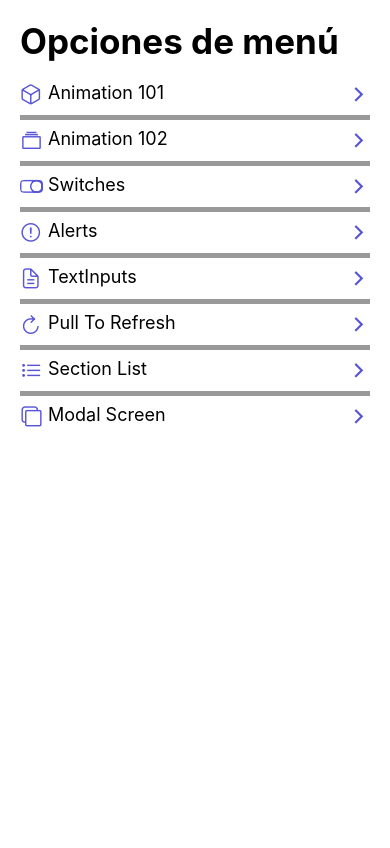
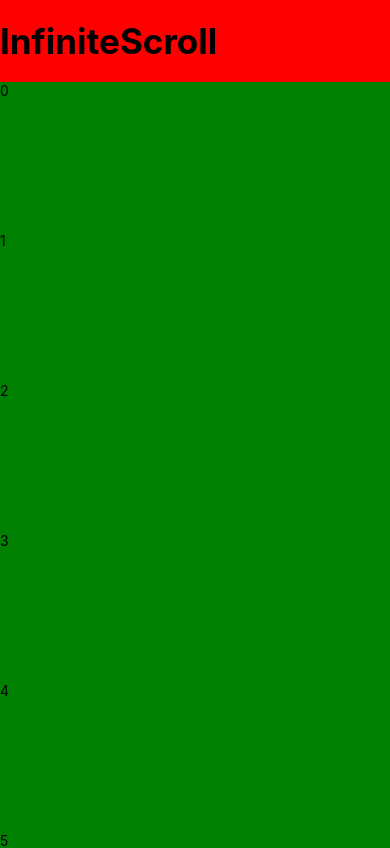
Before and after one commit to Felipe0298/RNComponents, a React Native app: screen /InfiniteScrollScreen in a window 390 px wide. Shown: the top 848 px of the page. Built offline with nearby package versions, Linux system fonts and the light colour scheme.

Commit message:
216. InfiniteScroll

```diff
--- a/src/data/menuItems.tsx
+++ b/src/data/menuItems.tsx
@@ -40,6 +40,11 @@
         name: "Modal Screen",
         icon: "copy-outline",
         component: "ModalScreen"
+    },
+    {
+        name: "InfiniteScroll",
+        icon: "download-outline",
+        component: "InfiniteScrollScreen"
     }
 
 ]
--- a/src/navigator/Navigator.tsx
+++ b/src/navigator/Navigator.tsx
@@ -8,6 +8,7 @@
 import { PullToRefreshScreen } from '../screen/PullToRefreshScreen';
 import { CustomSectionListScreen } from '../screen/CustomSectionListScreen';
 import { ModalScreen } from '../screen/ModalScreen';
+import { InfiniteScrollScreen } from '../screen/InfiniteScrollScreen';
 
 const Stack = createStackNavigator();
 
@@ -29,6 +30,8 @@
       <Stack.Screen name="PullToRefreshScreen" component={PullToRefreshScreen} />
       <Stack.Screen name="CustomSectionListScreen" component={CustomSectionListScreen} />
       <Stack.Screen name="ModalScreen" component={ModalScreen} />
+      <Stack.Screen name="InfiniteScrollScreen" component={InfiniteScrollScreen} />
+
     </Stack.Navigator>
 
 
--- /dev/null
+++ b/src/screen/InfiniteScrollScreen.tsx
@@ -0,0 +1,48 @@
+import React, { useState } from 'react';
+import {StyleSheet, Text, View} from 'react-native';
+import { HeaderTitle } from '../components/HeaderTitle';
+import { FlatList } from 'react-native-gesture-handler';
+
+export const InfiniteScrollScreen = () => {
+
+    const [numbers, setNumbers] = useState([0,1,2,3,4,5]);
+
+    const loadMore = () =>{
+        const newArray: number[] = [];
+        for (let i=0; i < 5; i++){
+            newArray[i] = numbers.length + i;
+        }
+
+        setNumbers([...numbers, ...newArray])
+    }
+
+    const renderItem = (item: number) =>{
+        return(
+            <Text style={styles.textItem}>
+                {item}
+            </Text>
+        )
+    }
+
+    return (
+        <View style={{flex:1, backgroundColor:"red"}}>
+
+            <FlatList data={numbers}
+            keyExtractor={(item)=> item.toString()}
+            renderItem={ ({item}) => renderItem(item) }
+
+            ListHeaderComponent={ <HeaderTitle title='InfiniteScroll'/>}
+            onEndReached={loadMore}
+            onEndReachedThreshold={0.5}
+            />
+        </View>
+    );
+}
+
+
+export const styles = StyleSheet.create({
+    textItem:{
+        backgroundColor:"green",
+        height:150
+    }
+});
```
